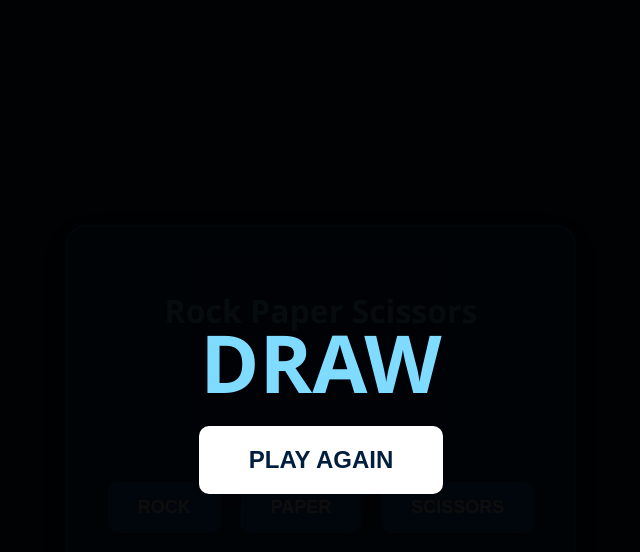
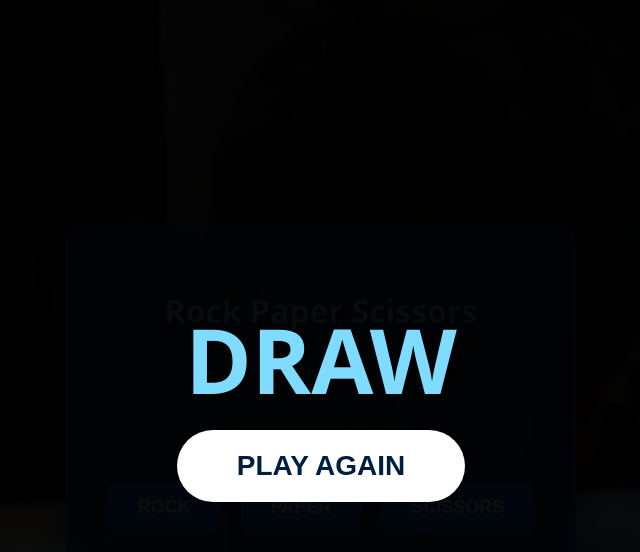
Before and after one commit to 29sangwonhan-commits/Game, a plain HTML site: page index.html in a window 1280 px wide. Both pictures are taken after a click on the button "ROCK". Shown: the whole page, without its empty margins (319-959 px from the left). Drawn offline with Linux system fonts and the light colour scheme.

Commit message:
Update style.css

```diff
--- a/style.css
+++ b/style.css
@@ -1,7 +1,10 @@
-/* Deep Navy and Blue Theme */
+/* Body Background with your Image */
 body {
     font-family: 'Segoe UI', Tahoma, Geneva, Verdana, sans-serif;
-    background-color: #001f3f;
+    background-image: url('background.png'); /* Your background photo */
+    background-size: cover;
+    background-position: center;
+    background-attachment: fixed;
     color: #ffffff;
     display: flex;
     flex-direction: column;
@@ -11,16 +14,17 @@ body {
     margin: 0;
 }
 
+/* Semi-transparent container so you can still see the buttons */
 .container {
     text-align: center;
-    background: #003366;
+    background: rgba(0, 51, 102, 0.85); /* Blue but see-through */
     padding: 40px;
     border-radius: 20px;
     box-shadow: 0 10px 30px rgba(0,0,0,0.5);
     border: 2px solid #0074D9;
 }
 
-h1 { margin-bottom: 30px; color: #7FDBFF; }
+h1 { margin-bottom: 30px; color: #7FDBFF; text-shadow: 2px 2px #000; }
 
 .choices {
     display: flex;
@@ -51,9 +55,10 @@ button:hover {
     height: 100px;
     margin: 20px 0;
     color: #FFDC00;
+    text-shadow: 3px 3px #000;
 }
 
-/* --- BIGGER RESULT POPUP --- */
+/* --- SUPER BIG RESULT POPUP --- */
 #popup {
     display: none;
     position: fixed;
@@ -67,25 +72,28 @@ button:hover {
 }
 
 #result-msg {
-    font-size: 80px; /* Bigger Text */
+    font-size: 90px; /* Extra large text */
     font-weight: bold;
     margin-bottom: 10px;
     color: #7FDBFF;
+    text-shadow: 4px 4px #000;
 }
 
 .result-image {
-    width: 80%; /* Takes up 80% of the screen width */
-    max-width: 800px; /* Limits it so it doesn't get TOO huge on giant monitors */
-    height: auto;
-    border: 8px solid #0074D9;
+    width: 90%; /* Almost full screen width */
+    max-width: 1000px; /* Big limit */
+    max-height: 70vh; /* Limits height so it doesn't go off screen */
+    object-fit: contain;
+    border: 10px solid #0074D9;
     border-radius: 20px;
     margin-bottom: 20px;
-    box-shadow: 0 0 50px rgba(0, 116, 217, 0.5);
+    box-shadow: 0 0 60px rgba(0, 116, 217, 0.7);
 }
 
 .restart-btn {
     background-color: #ffffff;
     color: #001f3f;
-    padding: 20px 50px;
-    font-size: 24px;
+    padding: 20px 60px;
+    font-size: 28px;
+    border-radius: 50px;
 }
```
